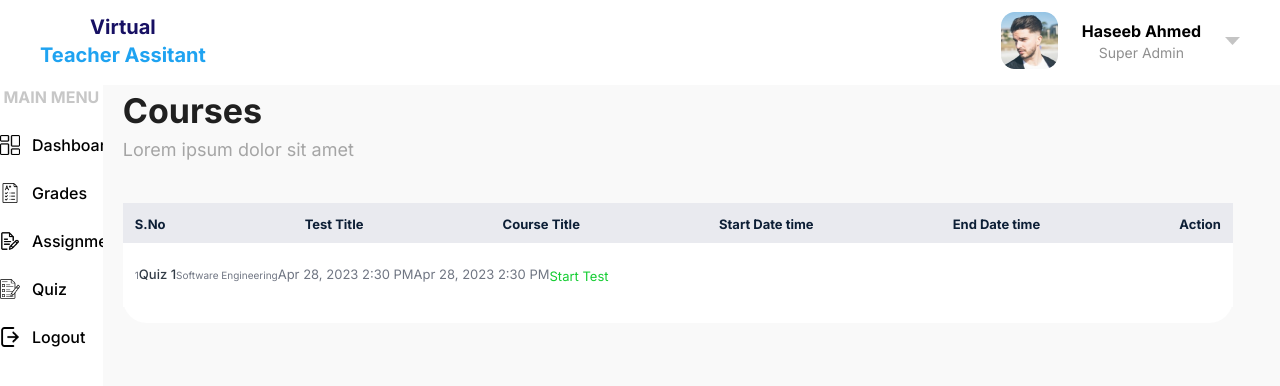
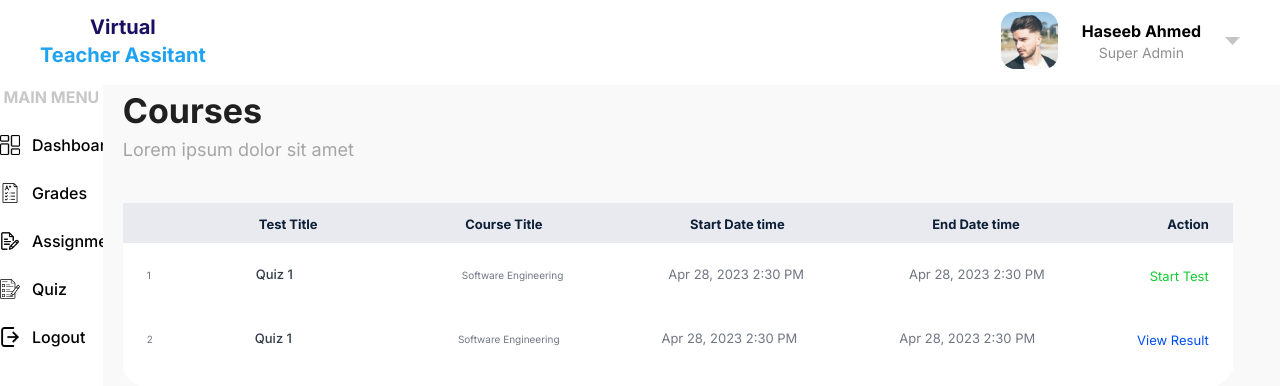
Before and after one commit to qjcoder/virtual-teacher-assistant, a Next.js app: page /dashboard/student/quiz in a window 1280 px wide. Shown: the top 386 px of the page. Built offline with nearby package versions, Linux system fonts and the light colour scheme; what tailwind-clip-path would draw is missing.

Commit message:
quiz detail page

```diff
--- a/src/app/dashboard/student/quiz/page.jsx
+++ b/src/app/dashboard/student/quiz/page.jsx
@@ -1,4 +1,5 @@
 import { ButtonBlue, ButtonWhite } from "@/components";
+import Link from "next/link";
 
 const StudentQuiz = () => {
   return (
@@ -10,13 +11,13 @@ const StudentQuiz = () => {
           Lorem ipsum dolor sit amet
         </p>
 
-        <div className=" pt-10 flex">
+        <div className=" pt-10 ">
           {/* White Background Container  Start*/}
           <div className=" flex flex-col pb-4 bg-white  rounded-3xl w-[1110px] ">
-            <div className="items-center flex flex-col justify-between">
-              <div class="h-[40px] w-[1110px] bg-[#E9EAEF] flex justify-between px-3 items-center   ">
-                <h1 class="text-[#0D1F36] text-[13px] font-bold h-4 ">S.No</h1>
-                <h1 class=" text-[#0D1F36] text-[13px] font-bold h-4">
+            <div className="flex flex-col ">
+              {/* Quiz List Heading Start  */}
+              <div class="h-[40px] w-[1110px] flex justify-between bg-[#E9EAEF] items-center px-6  ">
+                <h1 class=" text-[#0D1F36] text-[13px] font-bold h-4 ml-28 ">
                   Test Title
                 </h1>
                 <h1 class=" text-[#0D1F36] text-[13px] font-bold h-4">
@@ -32,10 +33,13 @@ const StudentQuiz = () => {
                   Action
                 </h1>
               </div>
-              <div class="h-[64px] w-[1110px] bg-white flex justify-start px-3 items-center  ">
+              {/* Quiz List Heading End  */}
+
+              {/* Quiz List Start  */}
+              <div class="h-[64px] w-[1110px] bg-white flex justify-between  items-center px-6  ">
                 <h1 class="text-[#707683] text-[10px] font-normal  ">1</h1>
                 <h1 class="text-[#323C47] text-[13px] font-medium ">Quiz 1</h1>
-                <h1 class="text-[#707683] text-[10px] font-normal ">
+                <h1 class="text-[#707683] text-[10px] font-normal ml-16">
                   Software Engineering
                 </h1>
                 <h1 class="text-[#707683] text-[13px] font-normal ">
@@ -45,14 +49,39 @@ const StudentQuiz = () => {
                   Apr 28, 2023 2:30 PM
                 </h1>
                 <h1>
-                  <a
-                    href="#"
+                  <Link
+                    href="/dashboard/student/quiz/start"
                     class="font-normal text-[13px] text-[#14CD32] hover:underline "
                   >
                     Start Test
-                  </a>
+                  </Link>
                 </h1>
               </div>
+              {/* Quiz List End  */}
+
+              {/* Quiz List Completed Start  */}
+              <div class="h-[64px] w-[1110px] bg-white flex justify-between  items-center px-6  ">
+                <h1 class="text-[#707683] text-[10px] font-normal  ">2</h1>
+                <h1 class="text-[#323C47] text-[13px] font-medium ">Quiz 1</h1>
+                <h1 class="text-[#707683] text-[10px] font-normal ml-16">
+                  Software Engineering
+                </h1>
+                <h1 class="text-[#707683] text-[13px] font-normal ">
+                  Apr 28, 2023 2:30 PM
+                </h1>
+                <h1 class="text-[#707683] text-[13px] font-normal ">
+                  Apr 28, 2023 2:30 PM
+                </h1>
+                <h1>
+                  <Link
+                    href="/dashboard/student/quiz/start"
+                    class="font-normal text-[13px] text-[#004FF9] hover:underline "
+                  >
+                    View Result
+                  </Link>
+                </h1>
+              </div>
+              {/* Quiz List Completed end */}
             </div>
           </div>
         </div>
--- a/src/app/dashboard/student/quiz/start/page.jsx
+++ b/src/app/dashboard/student/quiz/start/page.jsx
@@ -4,7 +4,7 @@ const QuizStart = () => {
   return (
     <div>
       <main className="min-h-screen bg-[#F9F9F9] w-[1300px] ">
-        <QuizCompletionCart />
+        {/* <QuizCompletionCart /> */}
         <div className="rounded-2xl pl-5">
           <h1 className="text-[#202020] font-bold text-[34px]">Quiz</h1>
           <p className="text-[18px] font-normal text-[#A5A5A5]">
```
